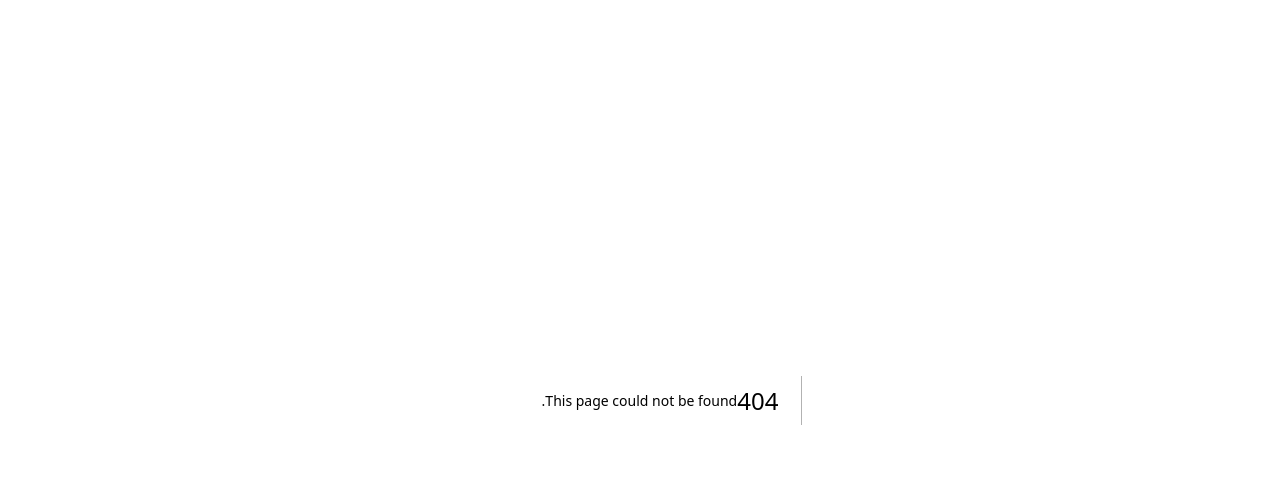
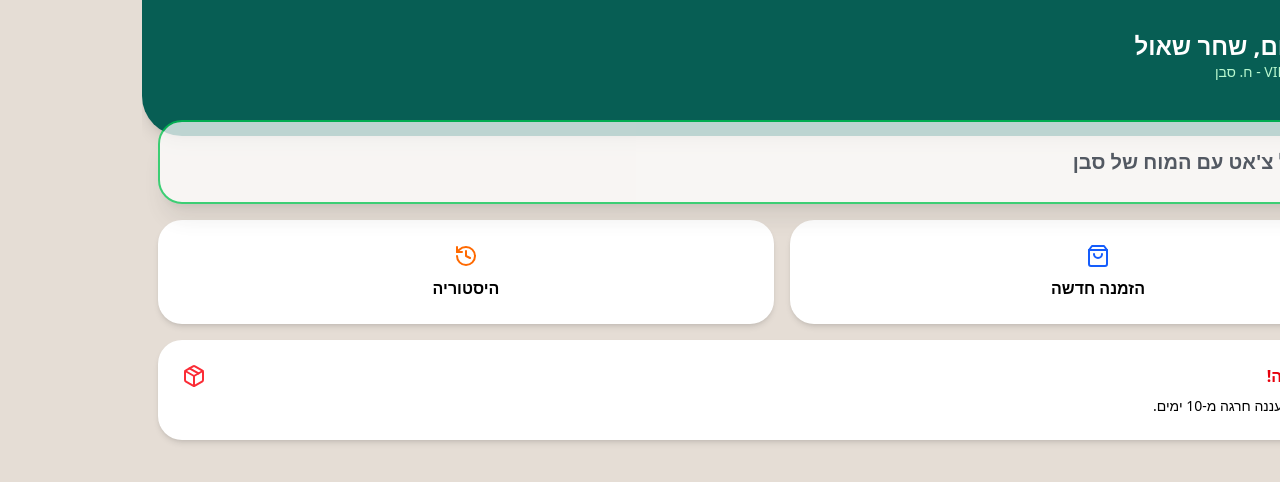
Before and after one commit to saban942025-cyber/whatsapp, a Next.js app: page /client in a window 1280 px wide. Before the commit this address had no page. Shown: the top 482 px of the page. Built offline with nearby package versions, Linux system fonts and the light colour scheme; grey boxes are pictures that could not be loaded.

Commit message:
Create page.tsx

```diff
--- /dev/null
+++ b/src/app/client/page.tsx
@@ -0,0 +1,50 @@
+'use client'
+import { ShoppingBag, MessageCircle, History, Package } from 'lucide-react';
+import Link from 'next/link';
+
+export default function ClientHome() {
+  return (
+    <div className="min-h-screen bg-[#E5DDD5] font-sans" dir="rtl">
+      {/* Header WhatsApp Style */}
+      <div className="bg-[#075E54] text-white p-6 pb-12 rounded-b-[40px] shadow-lg">
+        <div className="flex items-center gap-4">
+          <img src="https://i.pravatar.cc/150?u=shahar" className="w-16 h-16 rounded-full border-2 border-white" alt="פרופיל" />
+          <div>
+            <h1 className="text-2xl font-black">שלום, שחר שאול</h1>
+            <p className="text-green-200 text-sm">לקוח VIP - ח. סבן</p>
+          </div>
+        </div>
+      </div>
+
+      <div className="p-4 -mt-8 space-y-4">
+        {/* כפתור כניסה לצ'אט - בולט */}
+        <Link href="/chat" className="flex items-center justify-between bg-white p-6 rounded-3xl shadow-xl border-2 border-green-500 animate-pulse">
+           <div className="flex items-center gap-4">
+             <MessageCircle className="text-green-500" size={32} />
+             <span className="text-xl font-black text-gray-800">התחל צ'אט עם המוח של סבן</span>
+           </div>
+        </Link>
+
+        <div className="grid grid-cols-2 gap-4">
+          <div className="bg-white p-6 rounded-3xl shadow-md text-center">
+            <ShoppingBag className="mx-auto mb-2 text-blue-600" />
+            <span className="font-bold">הזמנה חדשה</span>
+          </div>
+          <div className="bg-white p-6 rounded-3xl shadow-md text-center">
+            <History className="mx-auto mb-2 text-orange-500" />
+            <span className="font-bold">היסטוריה</span>
+          </div>
+        </div>
+
+        {/* סטטוס מכולות */}
+        <div className="bg-white p-6 rounded-3xl shadow-md border-r-8 border-red-500">
+           <div className="flex justify-between items-center">
+             <h3 className="font-black text-red-600">מכולה בחריגה!</h3>
+             <Package className="text-red-500" />
+           </div>
+           <p className="text-sm mt-2">מכולה 8 קוב ברעננה חרגה מ-10 ימים.</p>
+        </div>
+      </div>
+    </div>
+  );
+}
```
